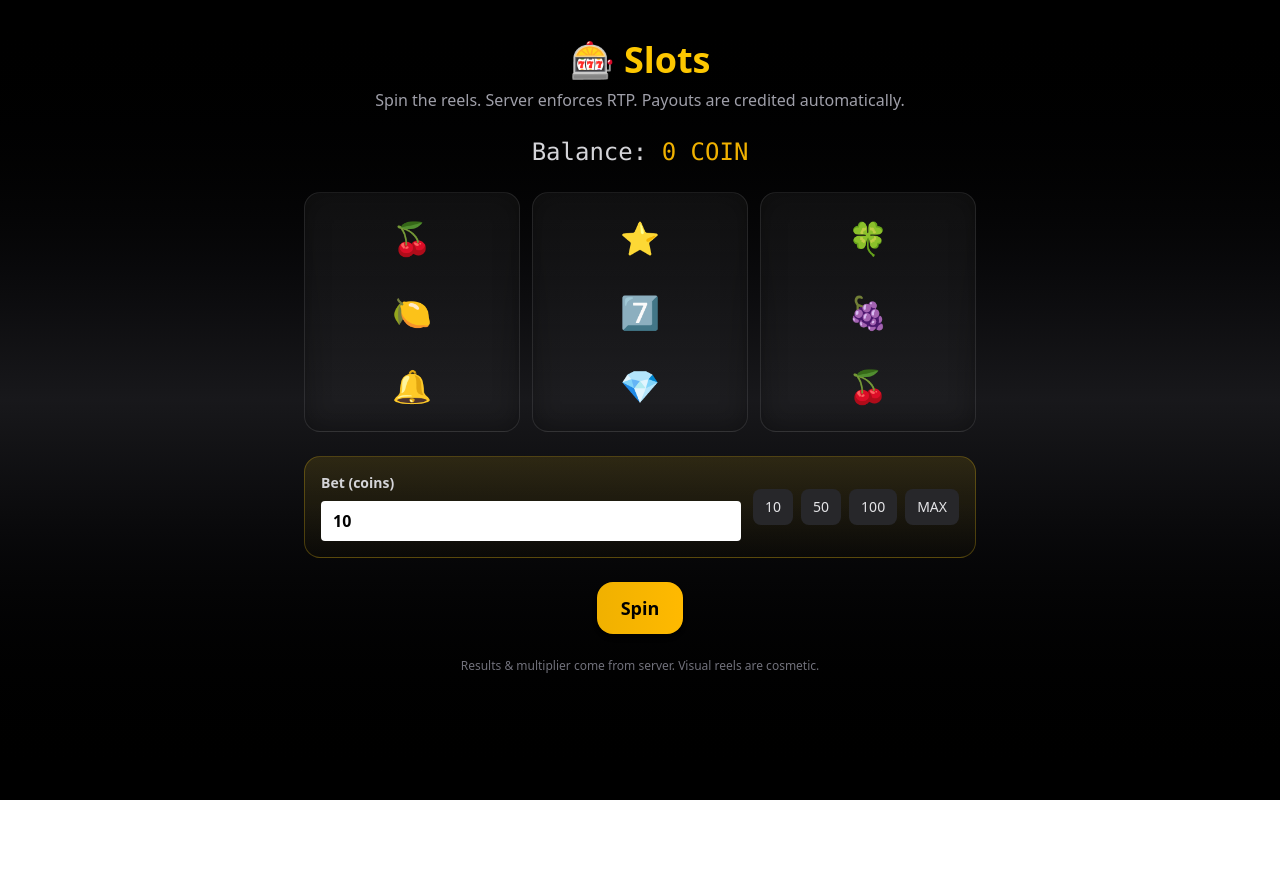
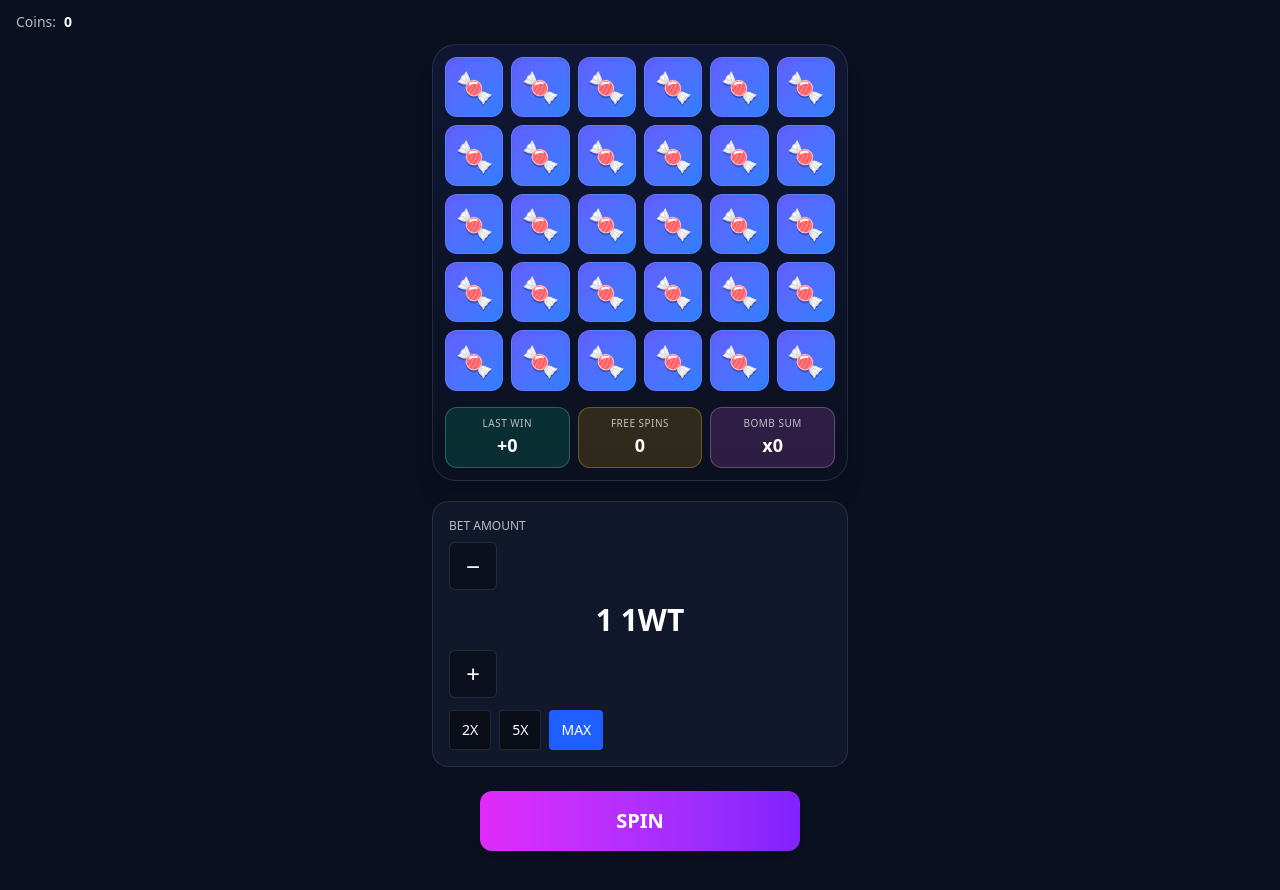
Before and after one commit to muhammadusama985/casino-telegram-app, a React (Vite) app: page /slot in a window 1280 px wide. Before the commit the page ends 800 px from the top, so only its background shows below. Built offline with nearby package versions, Linux system fonts and the light colour scheme; no server answers; what @tonconnect/ui-react would draw is missing.

Commit message:
slot ui and logic added

```diff
--- a/src/api.js
+++ b/src/api.js
@@ -165,9 +165,20 @@ export const games = {
   },
 
   /** Slot: no input */
-  slot(stakeCoins) {
-    return this.bet({ game: "slot", stakeCoins });
-  },
+
+/** Slot (Sweet-Bonanza style): can accept optional input (e.g., seeds, bonus flags) */
+slot(stakeCoins, input = {}) {
+  return this.bet({ game: "slot", stakeCoins, input });
+},
+
+/** Optional: pass provably-fair seeds without changing call sites elsewhere */
+slotWithSeeds(stakeCoins, { serverSeed, clientSeed, nonce, round } = {}) {
+  return this.bet({
+    game: "slot",
+    stakeCoins,
+    input: { seeds: { serverSeed, clientSeed, nonce, round } },
+  });
+},
 
   /** Crash: choose a cashout multiplier (e.g. 1.8) */
   crash(stakeCoins, cashoutX = 1.8) {
--- a/src/pages/SlotGame.jsx
+++ b/src/pages/SlotGame.jsx
@@ -1,58 +1,101 @@
-// src/pages/Slot.jsx
-import { useEffect, useMemo, useState } from "react";
+// src/pages/SlotBonanza.jsx
+import { useEffect, useMemo, useRef, useState } from "react";
 import { telegramAuth, getBalance, games } from "../api";
 
-// ---------- helpers ----------
+import spinSfx from "../assets/diceRoll.mp3"; // reuse your sfx
+import winSfx from "../assets/win.mp3";
+import loseSfx from "../assets/lose.mp3";
+
+/* ----------------- helpers ----------------- */
 function toNum(v) {
   if (typeof v === "number") return Number.isFinite(v) ? v : 0;
   const n = Number(v);
   return Number.isFinite(n) ? n : 0;
 }
-const fmtCoins = (n) =>
-  Number.isFinite(Number(n)) ? Number(n).toLocaleString("en-US") : "0";
-const clampInt = (v, min, max) => {
-  const n = Math.floor(Number(v || 0));
-  if (!Number.isFinite(n)) return min;
-  return Math.max(min, Math.min(max ?? n, n));
+function fmt(n) {
+  const x = Number(n);
+  if (!Number.isFinite(x)) return "0";
+  return x.toLocaleString(undefined, { minimumFractionDigits: 0, maximumFractionDigits: 2 });
+}
+
+// Fallback symbol → emoji map (used if server returns string keys)
+// If server already returns emojis, we just render them as-is.
+const SYMBOL_EMOJI = {
+  banana: "🍌",
+  grapes: "🍇",
+  watermelon: "🍉",
+  plum: "🍑",
+  apple: "🍎",
+  peach: "🍑",
+  lemon: "🍋",
+  candyBlue: "💠",
+  candyGreen: "💚",
+  candyRed: "❤️",
+  candyPurple: "💜",
+  diamond: "💎",
+  clover: "🍀",
+
+  // specials
+  scatter: "🍭",      // lollipop
+  bomb: "💣",         // multiplier bomb
 };
 
-export default function Slot() {
-  // ---- coins managed with the SAME logic you use elsewhere ----
+function asEmoji(sym) {
+  if (!sym) return "🍬";
+  if (sym.length === 1) return sym; // already an emoji (1 char)
+  return SYMBOL_EMOJI[sym] || "🍬";
+}
+
+// simple color classes per “family”
+function bgClassFor(sym) {
+  const key = String(sym).toLowerCase();
+  if (key.includes("bomb")) return "from-amber-400 to-rose-400";
+  if (key.includes("scatter") || key.includes("lollipop")) return "from-pink-400 to-rose-400";
+  if (key.includes("grape")) return "from-violet-500 to-purple-500";
+  if (key.includes("watermelon")) return "from-emerald-500 to-emerald-600";
+  if (key.includes("banana") || key.includes("lemon")) return "from-yellow-400 to-amber-400";
+  if (key.includes("apple") || key.includes("cherry") || key.includes("red")) return "from-rose-500 to-pink-500";
+  if (key.includes("diamond") || key.includes("blue")) return "from-sky-500 to-blue-600";
+  return "from-indigo-500 to-blue-500";
+}
+
+/* ------------- main component ------------- */
+export default function SlotBonanza() {
+  // balance
   const [coins, setCoins] = useState(0);
 
-  // ---- slot UI state ----
-  const symbols = useMemo(() => ["🍒", "🍋", "🔔", "⭐", "7️⃣", "💎", "🍀", "🍇"], []);
-  const [bet, setBet] = useState(10);
+  // betting
+  const [bet, setBet] = useState(1);
+
+  // spin state
   const [spinning, setSpinning] = useState(false);
-  const [result, setResult] = useState(""); // UI text: win/lose
-  const [payout, setPayout] = useState(0);
-  const [lastMult, setLastMult] = useState(null); // e.g., 2x, 10x, etc.
+  const [grid, setGrid] = useState(() => emptyGrid());
+  const [winToast, setWinToast] = useState("");
+  const [freeSpinsLeft, setFreeSpinsLeft] = useState(0);
+  const [lastSpinWin, setLastSpinWin] = useState(0);
+  const [sumBombs, setSumBombs] = useState(0);
 
-  // reels: each is an array of 3 visible symbols
-  const [reelA, setReelA] = useState(["🍒", "🍋", "🔔"]);
-  const [reelB, setReelB] = useState(["⭐", "7️⃣", "💎"]);
-  const [reelC, setReelC] = useState(["🍀", "🍇", "🍒"]);
+  // animation helpers
+  const cascadeQueueRef = useRef([]);
+  const cascadeTimerRef = useRef(null);
 
-  // ---------- BALANCE BOOTSTRAP (same flow as your MainLayout) ----------
+  // precompute whether we’re in bonus (display only)
+  const inBonus = freeSpinsLeft > 0;
+
+  /* ----------- bootstrap balance (same pattern as other pages) ----------- */
   useEffect(() => {
     let stopPolling = () => {};
-
     (async () => {
       try {
-        // 1) Login
         const u = await telegramAuth();
         if (Number.isFinite(Number(u?.coins))) {
           const initial = toNum(u.coins);
           setCoins((prev) => (initial !== prev ? initial : prev));
         }
-
-        // 2) Confirm from backend once
         try {
           const c = await getBalance();
           if (Number.isFinite(c)) setCoins((prev) => (c !== prev ? c : prev));
         } catch {}
-
-        // 3) Start polling
         stopPolling = (() => {
           let alive = true;
           (function tick() {
@@ -61,27 +104,20 @@ export default function Slot() {
               try {
                 const c = await getBalance();
                 if (Number.isFinite(c)) setCoins((prev) => (c !== prev ? c : prev));
-              } catch {
-              } finally {
+              } catch {} finally {
                 if (alive) tick();
               }
             }, 4000);
           })();
-          return () => {
-            alive = false;
-          };
+          return () => { alive = false; };
         })();
       } catch (e) {
-        console.error("[Slot] telegramAuth failed:", e);
+        console.error("[SlotBonanza] telegramAuth failed:", e);
       }
     })();
+    return () => { stopPolling?.(); };
+  }, []);
 
-    return () => {
-      stopPolling?.();
-    };
-  }, []); // eslint-disable-line react-hooks/exhaustive-deps
-
-  // 🔔 Same refresh hooks as elsewhere (event + tab visibility)
   useEffect(() => {
     const refresh = async () => {
       try {
@@ -100,211 +136,292 @@ export default function Slot() {
     };
   }, []);
 
-  // ---------- reel helpers ----------
-  const randSymbol = () => symbols[Math.floor(Math.random() * symbols.length)];
-  const randomColumn = () => [randSymbol(), randSymbol(), randSymbol()];
-
-  // simulate reel spin visuals while backend decides result
-  const startSpinVisual = () => {
-    setResult("");
-    setPayout(0);
-    setLastMult(null);
-    setSpinning(true);
-  };
-  const stopSpinVisualWithRandoms = () => {
-    setReelA(randomColumn());
-    setReelB(randomColumn());
-    setReelC(randomColumn());
-    setSpinning(false);
-  };
-
-  // ---------- spin / bet ----------
-  const onSpin = async () => {
-    const stake = clampInt(bet, 1);
-    if (stake <= 0) return alert("Enter a valid bet (>= 1).");
+  /* ------------------- spin flow ------------------- */
+  const spin = async () => {
+    if (spinning) return;
+    const stake = Math.max(1, Math.floor(Number(bet || 0)));
+    if (!Number.isFinite(stake) || stake <= 0) return alert("Enter a valid bet (>= 1).");
     if (Number(coins) < stake) return alert("Not enough coins.");
 
-    startSpinVisual();
+    setSpinning(true);
+    setWinToast("");
+    setLastSpinWin(0);
+    setSumBombs(0);
 
-    // keep the reels "moving" by just refreshing symbols periodically
-    let visualTimer = setInterval(() => {
-      setReelA(randomColumn());
-      setReelB(randomColumn());
-      setReelC(randomColumn());
-    }, 90);
+    try { new Audio(spinSfx).play().catch(() => {}); } catch {}
 
-    const startedAt = Date.now();
     try {
-      // Server outcome (RTP aware). Expect: { result, payout, newBalance, details:{ multiplier, factor, eM } }
-      // Use games.slot(stake) helper if you added it; otherwise: games.bet({game:'slot', stakeCoins: stake})
-      const res = (typeof games.slot === "function")
-        ? await games.slot(stake)
-        : await games.bet({ game: "slot", stakeCoins: stake });
+      // Server calculates results; we just animate and display
+      const res = await games.slot(stake);
 
-      // Ensure minimum spin time for feel
-      const minMs = 1000;
-      const elapsed = Date.now() - startedAt;
-      if (elapsed < minMs) {
-        await new Promise((r) => setTimeout(r, minMs - elapsed));
-      }
-
-      try { clearInterval(visualTimer); } catch {}
-      visualTimer = null;
-
-      // Land reels visually (random, purely cosmetic)
-      stopSpinVisualWithRandoms();
-
-      // Update balance from server
+      // Update balance first if provided
       if (Number.isFinite(res?.newBalance)) {
         setCoins((prev) => (res.newBalance !== prev ? res.newBalance : prev));
       }
 
-      // Show result text and payout/multiplier if any
-      const mult = Number(res?.details?.multiplier);
-      if (res?.result === "win" && Number.isFinite(res?.payout) && res.payout > 0) {
-        setPayout(res.payout);
-        if (Number.isFinite(mult) && mult > 0) setLastMult(mult);
-        setResult(`🎉 WIN +${res.payout}${Number.isFinite(mult) ? `  (x${mult})` : ""}`);
-      } else {
-        setResult(`❌ Lose -${stake}`);
+      const d = res?.details || {};
+      // cascades: [{ grid:[[]], cleared:[[r,c]...], stepWin:number, bombs:[2,5], multiplierForStep:number }]
+      const cascades = Array.isArray(d.cascades) && d.cascades.length > 0
+        ? d.cascades
+        : [{ grid: d.grid || randomGrid(), stepWin: res?.payout || 0 }];
+
+      // free spins: track if awarded / remaining
+      if (Number.isFinite(d.freeSpinsAwarded) && d.freeSpinsAwarded > 0) {
+        setFreeSpinsLeft((x) => x + Number(d.freeSpinsAwarded || 0));
+      }
+      if (Number.isFinite(d.freeSpinsLeft)) {
+        setFreeSpinsLeft(Number(d.freeSpinsLeft));
       }
 
-      // Notify app-wide listeners
+      // total multiplier (within a single paid/free spin) – if server sends it
+      if (Number.isFinite(d.multiplierTotal)) {
+        setSumBombs(Number(d.multiplierTotal));
+      } else if (Array.isArray(d.multipliersApplied)) {
+        const sum = d.multipliersApplied.reduce((a, b) => a + Number(b || 0), 0);
+        setSumBombs(sum);
+      }
+
+      // animate cascades sequentially
+      cascadeQueueRef.current = cascades.slice(0);
+      stepCascade();
+
+      // outcome
+      const gotWin = Number(res?.payout || 0) > 0;
+      setLastSpinWin(Number(res?.payout || 0));
+
+      if (gotWin) {
+        const msg = `🎉 Spin Win +${fmt(res.payout)}`;
+        setWinToast(msg);
+        try { new Audio(winSfx).play().catch(() => {}); } catch {}
+      } else {
+        const msg = `🙈 No win`;
+        setWinToast(msg);
+        try { new Audio(loseSfx).play().catch(() => {}); } catch {}
+      }
+
+      // notify other screens to refresh
       window.dispatchEvent(new Event("balance:refresh"));
     } catch (e) {
-      console.error("[Slot] spin error:", e);
       const msg = String(e?.message || "");
       if (msg.includes("insufficient-funds")) alert("Not enough coins.");
       else if (msg.includes("min-stake")) alert("Bet is below minimum.");
       else if (msg.includes("max-stake")) alert("Bet exceeds maximum.");
       else alert("Spin failed. Try again.");
     } finally {
-      try { clearInterval(visualTimer); } catch {}
-      setSpinning(false);
+      // let cascade animation complete before enabling again
+      setTimeout(() => setSpinning(false), 400);
     }
   };
 
-  // ---------- UI ----------
+  // run each cascade step with a small delay & flash clears
+  function stepCascade() {
+    clearTimeout(cascadeTimerRef.current);
+    const next = cascadeQueueRef.current.shift();
+    if (!next) return;
+
+    const g = normalizeGrid(next.grid);
+    const hadGrid = g.length && g[0].length;
+    if (!hadGrid) {
+      // if malformed, just skip to next
+      cascadeTimerRef.current = setTimeout(stepCascade, 120);
+      return;
+    }
+
+    // mark cleared cells if provided, to animate fade
+    const cleared = new Set(
+      (next.cleared || []).map(([r, c]) => `${r}:${c}`)
+    );
+
+    // render grid (with fade class for cleared)
+    setGrid(g.map((row, r) => row.map((cell, c) => ({
+      v: cell,
+      cleared: cleared.has(`${r}:${c}`),
+    }))));
+
+    // accumulate multipliers shown during this cascade (if any)
+    if (Array.isArray(next.bombs) && next.bombs.length) {
+      setSumBombs((s) => s + next.bombs.reduce((a, b) => a + Number(b || 0), 0));
+    }
+
+    cascadeTimerRef.current = setTimeout(stepCascade, 420); // move to next cascade after a beat
+  }
+
+  // clear any pending timers on unmount
+  useEffect(() => () => clearTimeout(cascadeTimerRef.current), []);
+
+  /* ------------------- computed UI labels ------------------- */
+  const betLabel = useMemo(() => `${fmt(bet)} 1WT`, [bet]);
+  const bonusPill = inBonus ? (
+    <span className="ml-2 px-2 py-0.5 rounded-full text-xs bg-amber-400/20 text-amber-200 border border-amber-300/30">
+      FREE SPINS: {freeSpinsLeft}
+    </span>
+  ) : null;
+
   return (
-    <div className="min-h-screen bg-gradient-to-b from-black via-zinc-900 to-black px-4 py-10 text-white">
-      <style>{`
-        .reel {
-          background: linear-gradient(180deg, rgba(255,255,255,0.06), rgba(255,255,255,0.02));
-          border-radius: 1rem;
-          border: 1px solid rgba(255,255,255,0.08);
-          box-shadow: inset 0 0 24px rgba(0,0,0,0.35);
-        }
-        .cell {
-          height: 74px;
-          display: grid;
-          place-items: center;
-          font-size: 2rem;
-        }
-        .panel {
-          background: linear-gradient(180deg, rgba(250,204,21,0.12), rgba(250,204,21,0.02));
-          border: 1px solid rgba(250,204,21,0.25);
-          border-radius: 1rem;
-        }
-      `}</style>
+    <div className="min-h-screen bg-[#0B1020] text-white flex flex-col items-stretch">
+      {/* Coins header (like Dice/Coinflip) */}
+      <div className="flex items-center justify-between px-4 py-3">
+        <div className="text-sm">
+          <span className="opacity-70 mr-2">Coins:</span>
+          <span className="font-bold">{fmt(coins)}</span>
+          {bonusPill}
+        </div>
+        {sumBombs > 0 && (
+          <div className="text-xs px-2 py-1 rounded-full bg-emerald-400/15 border border-emerald-300/30">
+            Multiplier Sum: x{fmt(sumBombs)}
+          </div>
+        )}
+      </div>
 
-      <div className="max-w-2xl mx-auto">
-        <h1 className="text-4xl font-extrabold mb-2 text-center">
-          🎰 <span className="text-yellow-400">Slots</span>
-        </h1>
-        <p className="text-center text-zinc-400 mb-6">
-          Spin the reels. Server enforces RTP. Payouts are credited automatically.
-        </p>
+      {/* Slot frame */}
+      <div className="max-w-md mx-auto px-4 w-full">
+        <div className="rounded-3xl border border-white/10 bg-gradient-to-b from-[#0F1734] to-[#0B1020] p-3 shadow-xl">
+          {/* grid 6x5 (responsive square cells) */}
+          <div className="grid grid-cols-6 gap-2">
+            {grid.flatMap((row, r) =>
+              row.map((cell, c) => (
+                <Cell key={`${r}-${c}`} value={cell?.v} cleared={cell?.cleared} />
+              ))
+            )}
+          </div>
 
-        {/* Balance */}
-        <div className="text-2xl mb-6 text-center font-mono text-zinc-300">
-          Balance: <span className="text-yellow-500">{fmtCoins(toNum(coins))} COIN</span>
-        </div>
-
-        {/* Reels */}
-        <div className="grid grid-cols-3 gap-3 mb-6">
-          <div className="reel p-2">
-            {reelA.map((s, i) => (
-              <div key={`a-${i}`} className="cell">{s}</div>
-            ))}
-          </div>
-          <div className="reel p-2">
-            {reelB.map((s, i) => (
-              <div key={`b-${i}`} className="cell">{s}</div>
-            ))}
-          </div>
-          <div className="reel p-2">
-            {reelC.map((s, i) => (
-              <div key={`c-${i}`} className="cell">{s}</div>
-            ))}
+          {/* info row below grid */}
+          <div className="mt-4 grid grid-cols-3 gap-2 text-center">
+            <InfoCard label="Last Win" value={`+${fmt(lastSpinWin)}`} accent="emerald" />
+            <InfoCard label="Free Spins" value={fmt(freeSpinsLeft)} accent="amber" />
+            <InfoCard label="Bomb Sum" value={`x${fmt(sumBombs)}`} accent="fuchsia" />
           </div>
         </div>
 
-        {/* Bet panel */}
-        <div className="panel p-4 mb-6">
-          <div className="flex items-center gap-3">
-            <div className="flex-1">
-              <div className="text-sm font-semibold text-zinc-300 mb-2">Bet (coins)</div>
-              <input
-                type="number"
-                min="1"
-                value={bet}
-                onChange={(e) => setBet(clampInt(e.target.value, 1))}
-                className="text-black w-full px-3 py-2 rounded bg-white font-bold"
-              />
+        {/* bet controls */}
+        <div className="mt-5 rounded-2xl bg-[#12182B] border border-white/10 p-4">
+          <div className="text-xs opacity-70 mb-2">BET AMOUNT</div>
+
+          <div className="grid grid-cols-[auto,1fr,auto] items-center gap-3">
+            <button
+              onClick={() => setBet((b) => Math.max(1, Math.floor(Number(b || 0)) - 1))}
+              className="w-12 h-12 min-w-[44px] min-h-[44px] rounded-md bg-black/30 border border-white/10 text-2xl leading-none"
+              aria-label="Decrease bet"
+            >−</button>
+
+            <div className="text-center">
+              <span className="text-3xl font-extrabold">{betLabel}</span>
             </div>
-            <div className="flex gap-2">
-              {[10, 50, 100].map((n) => (
-                <button
-                  key={n}
-                  onClick={() => setBet(n)}
-                  className="px-3 py-2 rounded-lg bg-zinc-800 text-zinc-200 hover:bg-zinc-700 text-sm"
-                >
-                  {n}
-                </button>
-              ))}
-              <button
-                onClick={() => setBet(Math.max(1, Math.floor(coins)))}
-                className="px-3 py-2 rounded-lg bg-zinc-800 text-zinc-200 hover:bg-zinc-700 text-sm"
-              >
-                MAX
-              </button>
-            </div>
+
+            <button
+              onClick={() => setBet((b) => Math.max(1, Math.floor(Number(b || 0)) + 1))}
+              className="w-12 h-12 min-w-[44px] min-h-[44px] rounded-md bg-black/30 border border-white/10 text-2xl leading-none"
+              aria-label="Increase bet"
+            >+</button>
+          </div>
+
+          <div className="mt-3 flex items-center gap-2 flex-wrap">
+            <button onClick={() => setBet((b) => Math.max(1, Math.floor(Number(b || 0)) * 2))}
+              className="px-3 py-2 rounded bg-black/40 border border-white/10 text-sm min-h-[40px]">2X</button>
+            <button onClick={() => setBet((b) => Math.max(1, Math.floor(Number(b || 0)) * 5))}
+              className="px-3 py-2 rounded bg-black/40 border border-white/10 text-sm min-h-[40px]">5X</button>
+            <button onClick={() => setBet((_) => Math.max(1, Math.floor(coins)))}
+              className="px-3 py-2 rounded bg-[#1F5EFF] text-white text-sm min-h-[40px]">MAX</button>
           </div>
         </div>
 
         {/* Spin button */}
-        <div className="text-center">
+        <div className="mt-6 flex justify-center pb-10">
           <button
-            onClick={onSpin}
+            onClick={spin}
             disabled={spinning}
-            className={`px-6 py-3 rounded-2xl font-bold text-lg shadow-md transition-all duration-200 ${
-              spinning
-                ? "bg-yellow-300 text-black opacity-70 cursor-not-allowed"
-                : "bg-gradient-to-r from-yellow-500 to-amber-400 hover:from-yellow-400 hover:to-amber-300 text-black"
+            className={`w-full max-w-xs py-4 rounded-xl text-xl font-bold shadow-md min-h-[48px] ${
+              spinning ? "bg-fuchsia-300 text-black/80 cursor-not-allowed" : "bg-gradient-to-r from-fuchsia-500 to-violet-600 text-white hover:brightness-110 active:scale-[0.99]"
             }`}
           >
-            {spinning ? "Spinning..." : "Spin"}
+            {spinning ? "Spinning..." : "SPIN"}
           </button>
         </div>
 
-        {/* Result banner */}
-        {result && (
-          <div
-            className={`mt-6 px-6 py-4 text-center rounded-xl font-semibold text-lg ${
-              result.startsWith("🎉")
-                ? "bg-green-600 text-white shadow-lg"
-                : "bg-red-600 text-white shadow-lg"
-            }`}
-          >
-            {result}
+        {/* toast */}
+        {winToast && (
+          <div className="mb-6">
+            <div className={`rounded-xl px-4 py-3 text-center font-semibold ${
+              winToast.includes("Win")
+                ? "bg-emerald-600/30 text-emerald-200"
+                : "bg-slate-600/30 text-slate-200"
+            }`}>
+              {winToast}
+            </div>
           </div>
         )}
-
-        {/* Footer hint */}
-        <div className="mt-6 text-center text-xs text-zinc-500">
-          Results & multiplier come from server. Visual reels are cosmetic.
-        </div>
       </div>
     </div>
   );
 }
+
+/* ------------- subcomponents ------------- */
+
+// Single grid cell with square aspect + tiny animation when “cleared”
+function Cell({ value, cleared }) {
+  const emoji = asEmoji(value);
+  const bg = bgClassFor(String(value || ""));
+
+  return (
+    <div className={`relative w-full rounded-xl overflow-hidden border border-white/10
+                     bg-gradient-to-br ${bg} shadow-inner
+                     ${cleared ? "animate-ping-fast" : ""}`}
+         style={{ paddingBottom: "100%" /* square */ }}>
+      <div className="absolute inset-0 flex items-center justify-center">
+        <span className="text-2xl md:text-3xl drop-shadow-[0_2px_0_rgba(0,0,0,0.25)]">
+          {emoji}
+        </span>
+      </div>
+      <style>{`
+        @keyframes ping-fast { 0% { transform: scale(1); opacity: 1; } 70% { transform: scale(1.15); opacity: .6; } 100% { transform: scale(1); opacity: 1; } }
+        .animate-ping-fast { animation: ping-fast 0.35s ease-in-out; }
+      `}</style>
+    </div>
+  );
+}
+
+function InfoCard({ label, value, accent = "emerald" }) {
+  const bg =
+    accent === "emerald" ? "bg-emerald-400/15 border-emerald-300/30" :
+    accent === "amber"   ? "bg-amber-400/15 border-amber-300/30"   :
+    "bg-fuchsia-400/15 border-fuchsia-300/30";
+  return (
+    <div className={`rounded-xl px-3 py-2 border ${bg}`}>
+      <div className="text-[10px] uppercase tracking-wider opacity-70">{label}</div>
+      <div className="text-lg font-semibold">{value}</div>
+    </div>
+  );
+}
+
+/* ------------- grid helpers (defensive) ------------- */
+
+function emptyGrid() {
+  // 5 rows × 6 cols
+  return Array.from({ length: 5 }, () =>
+    Array.from({ length: 6 }, () => ({ v: null, cleared: false }))
+  );
+}
+
+function normalizeGrid(g) {
+  // Accept either array of arrays of strings/emojis, or already-wrapped {v,cleared}
+  if (!Array.isArray(g)) return emptyGrid();
+  const rows = g.length;
+  const cols = Array.isArray(g[0]) ? g[0].length : 0;
+  if (!rows || !cols) return emptyGrid();
+
+  return g.slice(0, 5).map((row, r) =>
+    (row || []).slice(0, 6).map((cell) =>
+      typeof cell === "object" && cell !== null && ("v" in cell)
+        ? { v: cell.v, cleared: !!cell.cleared }
+        : { v: cell, cleared: false }
+    )
+  );
+}
+
+function randomGrid() {
+  // fallback client grid if server didn’t send one
+  const keys = Object.keys(SYMBOL_EMOJI);
+  return Array.from({ length: 5 }, () =>
+    Array.from({ length: 6 }, () => keys[Math.floor(Math.random() * keys.length)])
+  );
+}
```
